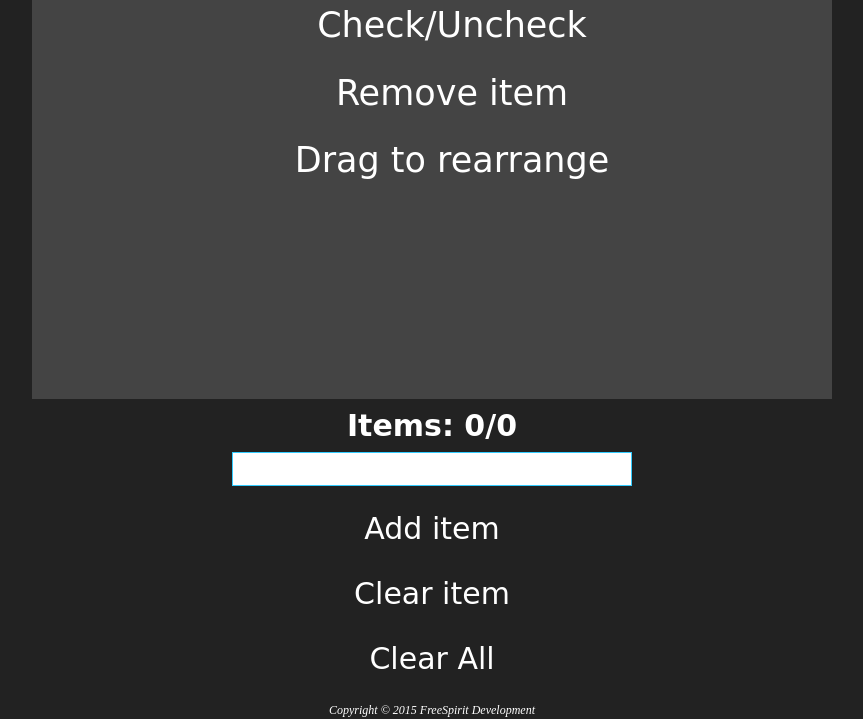
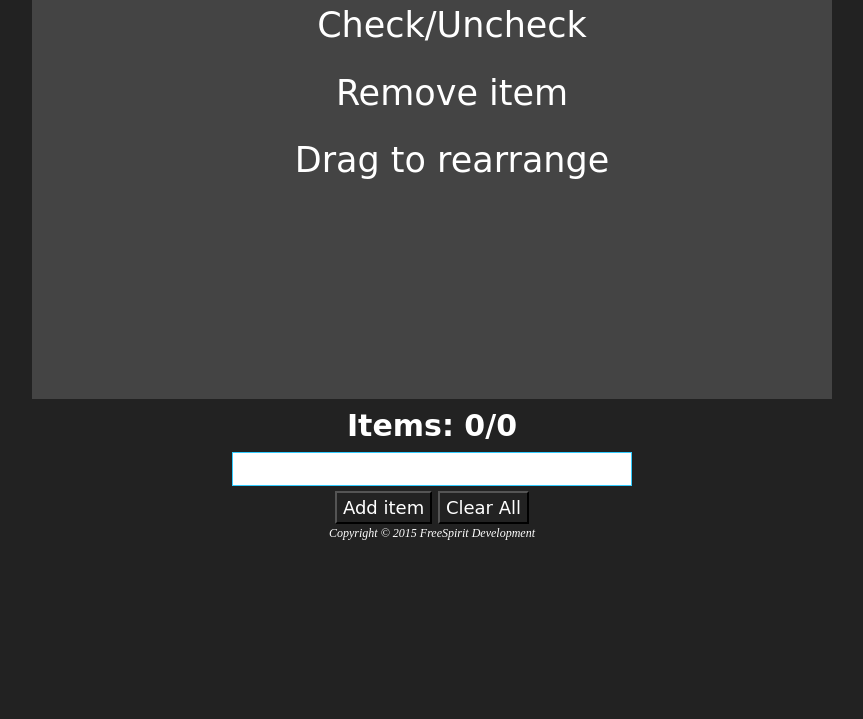
Before and after one commit to freespiritdev/Shoppinglist, a PHP site: page / in a window 1280 px wide. Shown: the part 188-907 px from the top of the page, without its empty margins (208-1071 px from the left). After the commit the page ends 728 px from the top, so only its background shows below. Run offline with PHP 8.4, Linux system fonts and the light colour scheme; some web fonts are replaced.

Commit message:
Updated form

```diff
--- a/css/style.css
+++ b/css/style.css
@@ -30,6 +30,10 @@
     padding: 20px;
     font-family: 'Italianno', cursive;
     padding-left-bottom: 40px;
+}
+
+button {
+  background-color: transparent;
 }
 
 h3 {
--- a/index.html
+++ b/index.html
@@ -25,13 +25,10 @@
 
     <div>
       <h3>Items: 0/0</h3>
-      <form name="checklist">
+      <form name="checklist" align="center">
         <input type="text" name="checklist"/>
-          <div>
-            <div id="add">Add item</div>
-            <div id="clearItem">Clear item</div>
-            <div id="clearAll">Clear All</div>
-          </div>
+          <button id="add">Add item</button>
+          <button type="clearAll">Clear All</button>
       </form>
     </div>
 
--- a/script.js
+++ b/script.js
@@ -9,7 +9,19 @@
         }
         else {
             alert("Cannot be blank!")
-        }
-    };
-
+    }
+  };
+  $('#add').click(function() {
+    addItem();
+  });
+  $('input').keypress(function(e){
+    if(e.keyCode == '13'){
+      e.preventDefault();
+      addItem();
+    }
+  });
+  $('#clearAll').mousedown(function() {
+         $('.item').remove();
+         status();
+    });
 });
```
